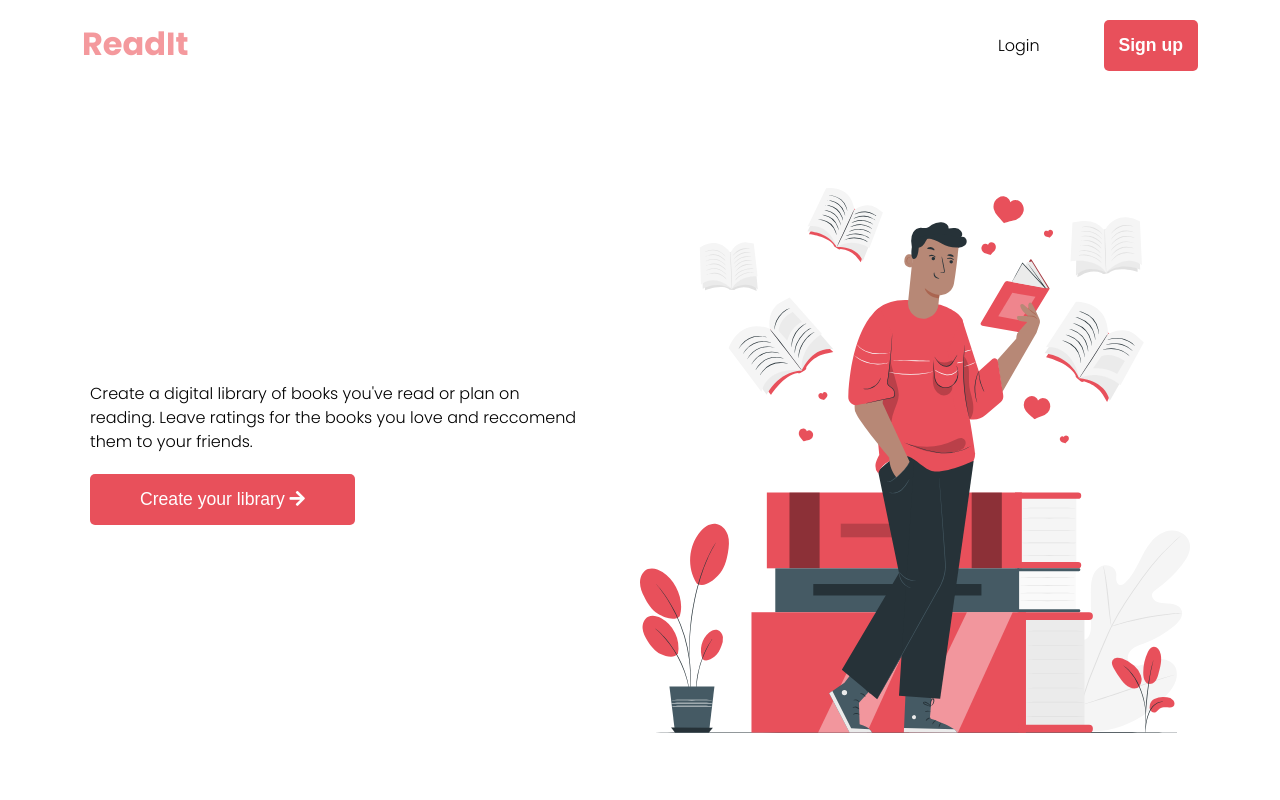
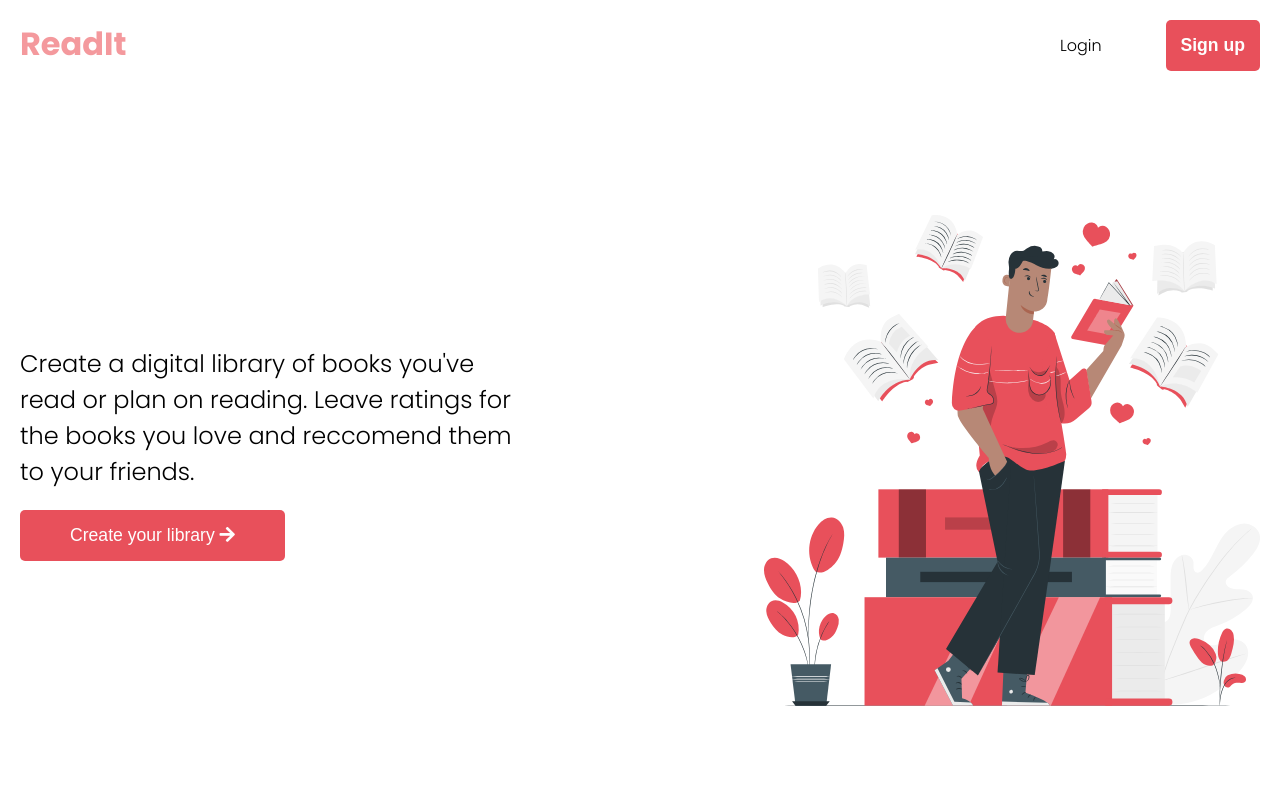
Before and after one commit to cliff-lilly-jean/Readit, a Vue app: page / in a window 1280 px wide. Shown: the top 800 px of the page. Built offline with nearby package versions, Linux system fonts and the light colour scheme; what vuefire would draw is missing.

Commit message:
Fixed some spacing and sizing issues on the landing page for larger screens

```diff
--- a/src/components/LandingPage.vue
+++ b/src/components/LandingPage.vue
@@ -148,7 +148,8 @@ export default {
   margin: 8em auto 0;
   justify-content: space-between;
   align-items: center;
-  max-width: 1140px;
+  max-width: 1600px;
+  width: 100%;
   padding: 0 20px;
   height: 100%;
 }
@@ -158,7 +159,8 @@ export default {
 }
 
 .lp__left p {
-  max-width: 90%;
+  max-width: 80%;
+  font-size: 1.5rem;
 }
 
 .title {
@@ -177,7 +179,7 @@ export default {
 }
 
 .lp__right {
-  width: 50%;
+  width: 40%;
 }
 
 .icon {
@@ -210,6 +212,7 @@ export default {
 
 .info__copy {
   max-width: 600px;
+  font-size: 1.3rem;
 }
 
 /* Library Rules */
@@ -250,6 +253,7 @@ export default {
 .feature__description {
   margin: 50px auto 0;
   text-align: center;
+  font-size: 1.1rem;
 }
 
 /* Media Queries */
--- a/src/components/Navbar.vue
+++ b/src/components/Navbar.vue
@@ -61,7 +61,8 @@ export default {
 .navbar__content {
   display: flex;
   justify-content: space-between;
-  max-width: 90%;
+  max-width: 1600px;
+  width: 100%;
   margin: 0 auto;
 }
 
```
Also changed, not shown: 1 other file (tests, documents, lock files or other folders).
